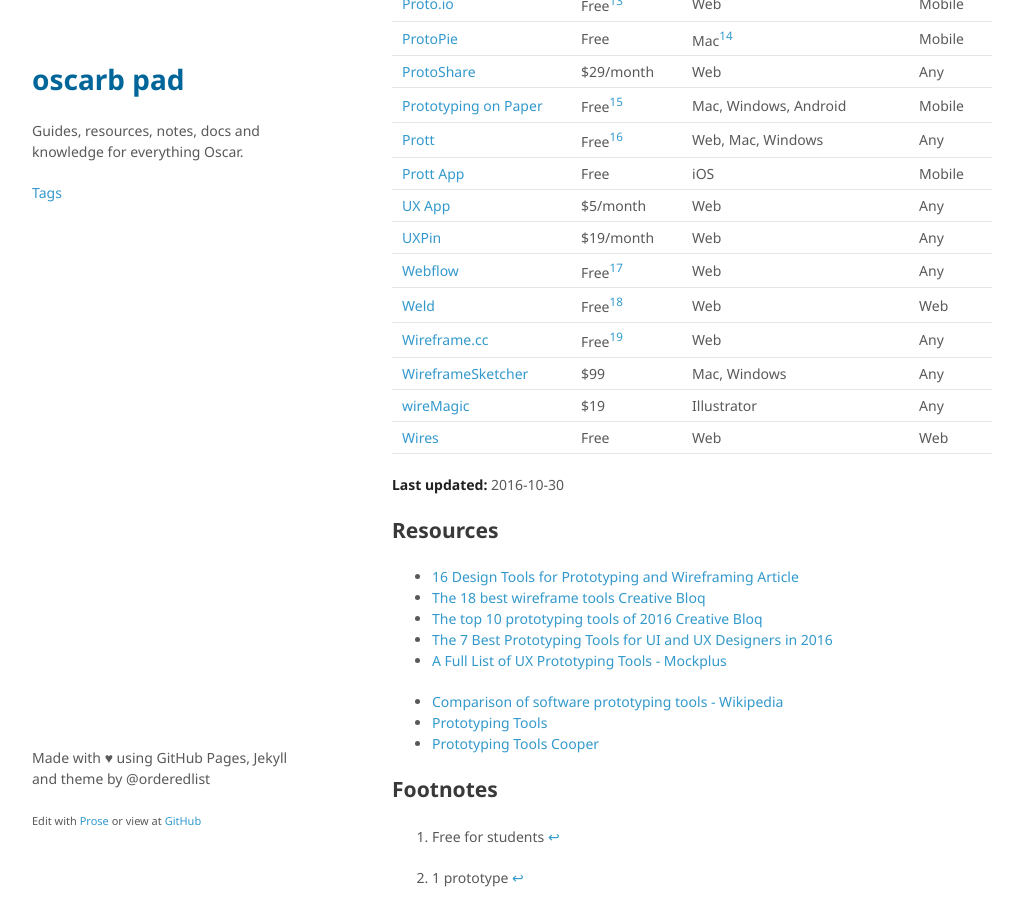
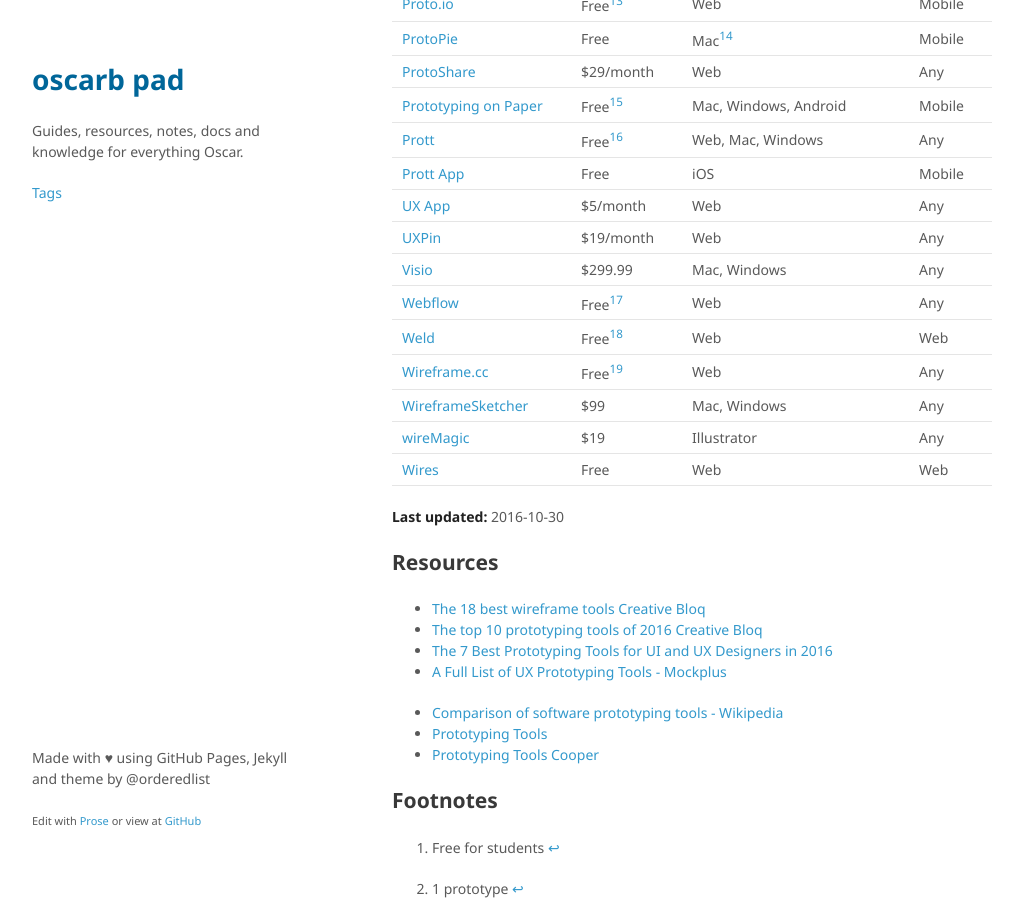
Before and after one commit to oscarb/pad, a Jekyll site: the page built from _docs/prototyping.md, in a window 1280 px wide and 900 px high, scrolled down 1689 px. Shown: the whole window, without its empty margins (128-1151 px from the left). Built offline with Jekyll 4.4.1, drawn with Linux system fonts in a browser that asks for light colours; some web fonts are replaced.

Commit message:
Updated prototyping.md

```diff
--- a/_docs/prototyping.md
+++ b/_docs/prototyping.md
@@ -68,6 +68,7 @@ Name | Lowest price | Platform | Protype for
 [Prott App](https://itunes.apple.com/app/id917618029) | Free | iOS | Mobile
 [UX App](https://www.ux-app.com/) | $5/month | Web | Any
 [UXPin](https://www.uxpin.com/) | $19/month | Web | Any
+[Visio ](https://products.office.com/en-us/Visio/) | $299.99| Mac, Windows | Any
 [Webflow](https://webflow.com/) | Free[^webflow] | Web | Any
 [Weld](https://www.weld.io/) | Free[^weld] | Web | Web
 [Wireframe.cc](https://wireframe.cc/) | Free[^wireframecc] | Web | Any
@@ -101,7 +102,6 @@ Name | Lowest price | Platform | Protype for
 [^wireframecc]: Public wireframes, single-page wireframes
 
 ## Resources
-* [16 Design Tools for Prototyping and Wireframing Article](https://www.sitepoint.com/tools-prototyping-wireframing-2/)
 * [The 18 best wireframe tools  Creative Bloq](http://www.creativebloq.com/wireframes/top-wireframing-tools-11121302)
 * [The top 10 prototyping tools of 2016  Creative Bloq](http://www.creativebloq.com/web-design/top-10-prototyping-tools-2016-21619216)
 * [The 7 Best Prototyping Tools for UI and UX Designers in 2016](https://blog.prototypr.io/the-7-best-prototyping-tools-for-ui-and-ux-designers-in-2016-701263ae65e8#.ekrtqfl12)
```
